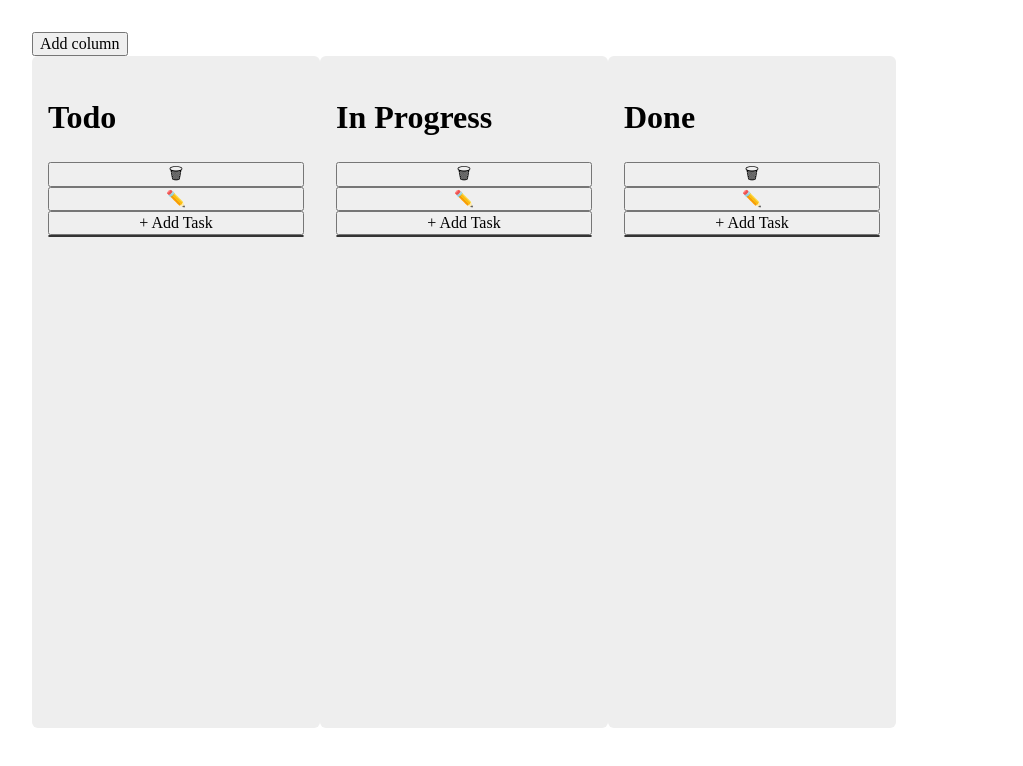
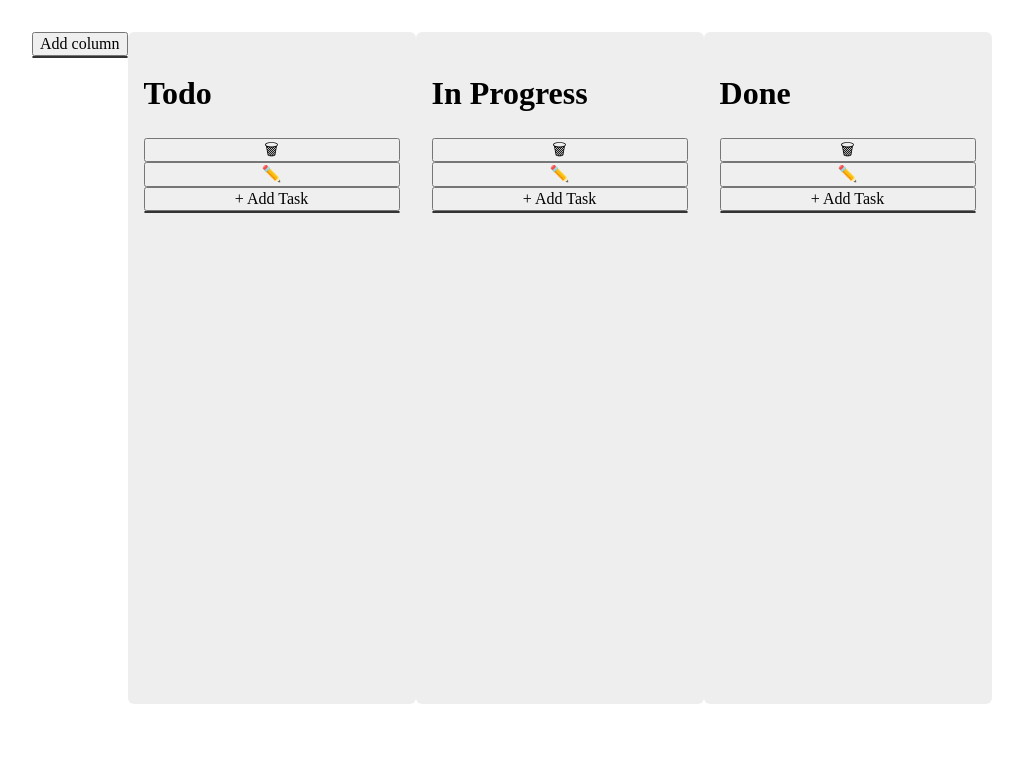
Before and after one commit to KristofferLinderman/tiny-trello, a React (Create React App) app: page / in a window 1280 px wide. Shown: the top 766 px of the page, without its empty margins (0-1023 px from the left). Built offline with nearby package versions, Linux system fonts and the light colour scheme.

Commit message:
Use modal for columns as well

```diff
--- a/src/App.tsx
+++ b/src/App.tsx
@@ -1,5 +1,4 @@
 import styled from "styled-components";
-import { AddColumn } from "./components/AddColumn";
 import { BoardProvider } from "./context/BoardContext";
 import { ColumnView } from "./views/ColumnView";
 
@@ -11,7 +10,6 @@ const App = () => {
   return (
     <Container>
       <BoardProvider>
-        <AddColumn />
         <ColumnView />
       </BoardProvider>
     </Container>
--- a/src/components/AddColumn/AddColumn.tsx
+++ b/src/components/AddColumn/AddColumn.tsx
@@ -1,24 +1,52 @@
-import { v4 as uuidv4 } from "uuid";
+import { useEffect } from "react";
 import { useBoardContext } from "../../context/BoardContext";
+import { useToggle } from "../../hooks/useToggle";
 import { Column } from "../../types";
+import { ColumnModal } from "../ColumnModal";
 
-const AddColumn = () => {
-  const { columns, addColumn } = useBoardContext();
+type AddColumnProps = {
+  selectedColumn: Column | null; // TODO change name to columnToEdit? 🤔
+  setSelectedColumn: (column: Column | null) => void;
+};
 
-  const handleAddColumn = () => {
-    const columnTitle = prompt("Please enter column title");
+const AddColumn = ({ selectedColumn, setSelectedColumn }: AddColumnProps) => {
+  const { addColumn, updateColumn } = useBoardContext();
+  const [showModal, toggleModal] = useToggle();
 
-    const newColumn: Column = {
-      title: columnTitle || `Column #${columns.length + 1}`,
-      id: uuidv4(),
-      tasks: [],
-    };
+  const isEditingColumn = selectedColumn !== null;
 
-    addColumn(newColumn);
+  useEffect(() => {
+    if (selectedColumn && !showModal) {
+      toggleModal();
+    }
+  }, [selectedColumn, showModal, toggleModal]);
+
+  const handleColumnSubmit = (column: Column) => {
+    toggleModal();
+    setSelectedColumn(null);
+
+    if (isEditingColumn) {
+      updateColumn(column);
+    } else {
+      addColumn(column);
+    }
   };
+
+  const handleOnCancel = () => {
+    toggleModal();
+    setSelectedColumn(null);
+  };
+
   return (
     <div>
-      <button onClick={handleAddColumn}>Add column</button>
+      <button onClick={toggleModal}>Add column</button>
+      <ColumnModal
+        column={selectedColumn}
+        isOpen={showModal}
+        onCancel={handleOnCancel}
+        onSubmit={handleColumnSubmit}
+        isEditMode={isEditingColumn}
+      />
     </div>
   );
 };
--- a/src/components/ColumnContainer/ColumnContainer.tsx
+++ b/src/components/ColumnContainer/ColumnContainer.tsx
@@ -7,25 +7,19 @@ import { Container, TaskContainer, Title } from "./ColumnContainer.style";
 
 type ColumnProps = {
   column: Column;
+  onUpdateColumn: (column: Column) => void;
 };
 
-const ColumnContainer = ({ column }: ColumnProps) => {
+const ColumnContainer = ({ column, onUpdateColumn }: ColumnProps) => {
   const [selectedTask, setSelectedTask] = useState<Task | null>(null);
   const [showTaskModal, setShowTaskModal] = useState(false);
-  const { addTask, removeTask, updateTask, removeColumn, updateColumn } =
-    useBoardContext();
+  const { addTask, removeTask, updateTask, removeColumn } = useBoardContext();
 
   const { title, id, tasks } = column;
   const isEditingTask = selectedTask !== null;
 
   const onRemoveColumn = () => {
     removeColumn(column.id);
-  };
-
-  const onUpdateColumn = () => {
-    const newColumn = column;
-    newColumn.title = "Panda column";
-    updateColumn(newColumn);
   };
 
   const onTaskRemove = (taskId: string) => {
@@ -57,7 +51,7 @@ const ColumnContainer = ({ column }: ColumnProps) => {
     <Container>
       <Title>{title}</Title>
       <button onClick={onRemoveColumn}>🗑</button>
-      <button onClick={onUpdateColumn}>✏️</button>
+      <button onClick={() => onUpdateColumn(column)}>✏️</button>
       <TaskContainer>
         {tasks.map((task) => {
           return (
--- a/src/components/TaskModal/TaskModal.tsx
+++ b/src/components/TaskModal/TaskModal.tsx
@@ -1,9 +1,9 @@
 import { useEffect, useState } from "react";
-import styled from "styled-components";
 import { Task } from "../../types";
 import { v4 as uuidv4 } from "uuid";
 import { TextInput } from "../common/Input";
 import { Modal } from "../common/Modal";
+import { Container } from "./TaskModal.style";
 
 type TaskModalProps = {
   task: Task | null;
@@ -12,13 +12,6 @@ type TaskModalProps = {
   onSubmit: (task: Task) => void;
   isEditMode: boolean;
 };
-
-const Container = styled.div`
-  display: flex;
-  border: 1px solid #333;
-  border-radius: 4px;
-  cursor: pointer;
-`;
 
 const TaskModal = ({
   task,
@@ -42,7 +35,6 @@ const TaskModal = ({
     }
   }, [task]);
 
-  //Todo add validation 😅
   const handleSubmit = () => {
     const newtask: Task = {
       title,
--- a/src/views/ColumnView/ColumnView.tsx
+++ b/src/views/ColumnView/ColumnView.tsx
@@ -1,14 +1,32 @@
+import { useState } from "react";
+import { AddColumn } from "../../components/AddColumn";
 import { ColumnContainer } from "../../components/ColumnContainer";
 import { useBoardContext } from "../../context/BoardContext";
+import { Column } from "../../types";
 import { Container } from "./ColumnView.style";
 
 const ColumnView = () => {
+  const [selectedColumn, setSelectedColumn] = useState<Column | null>(null);
   const { columns } = useBoardContext();
+
+  const onUpdateColumn = (column: Column) => {
+    setSelectedColumn(column);
+  };
 
   return (
     <Container>
+      <AddColumn
+        selectedColumn={selectedColumn}
+        setSelectedColumn={setSelectedColumn}
+      />
       {columns.map((column) => {
-        return <ColumnContainer key={column.id} column={column} />;
+        return (
+          <ColumnContainer
+            onUpdateColumn={(column) => onUpdateColumn(column)}
+            key={column.id}
+            column={column}
+          />
+        );
       })}
     </Container>
   );
```
